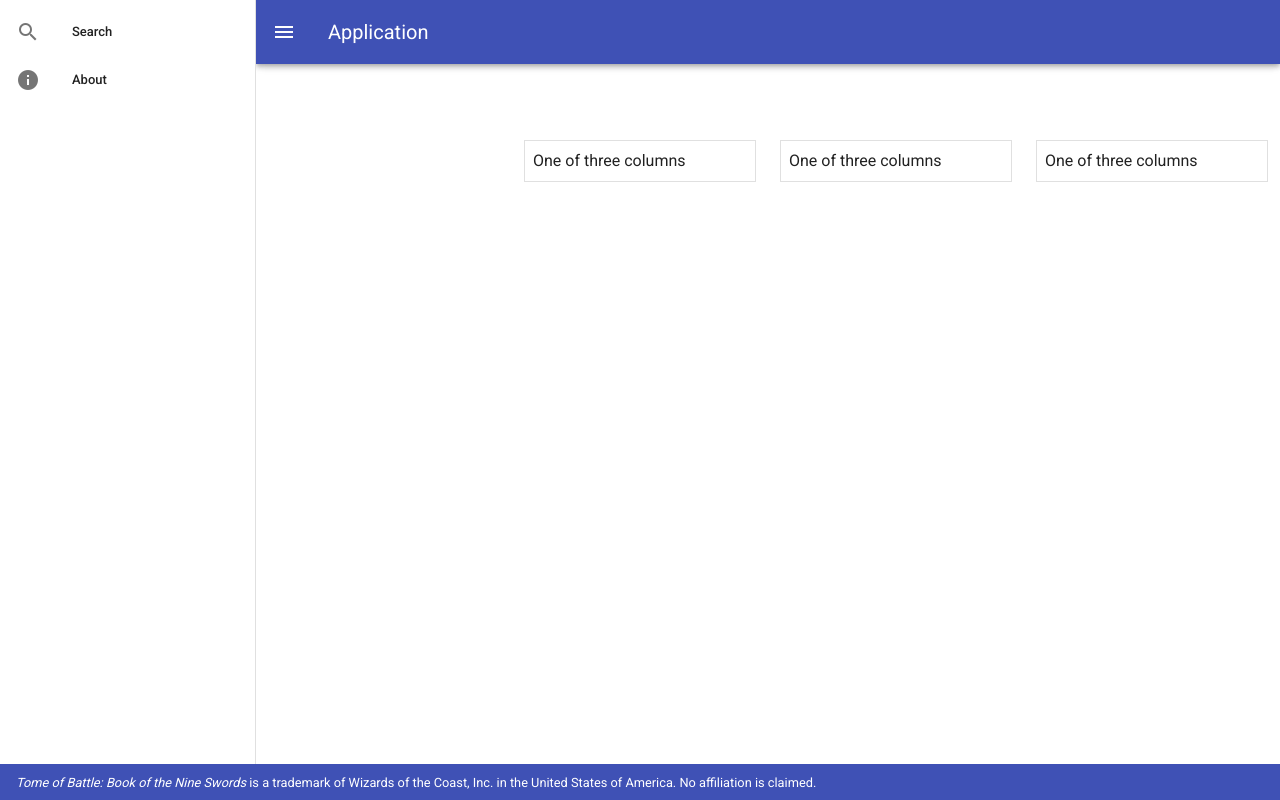
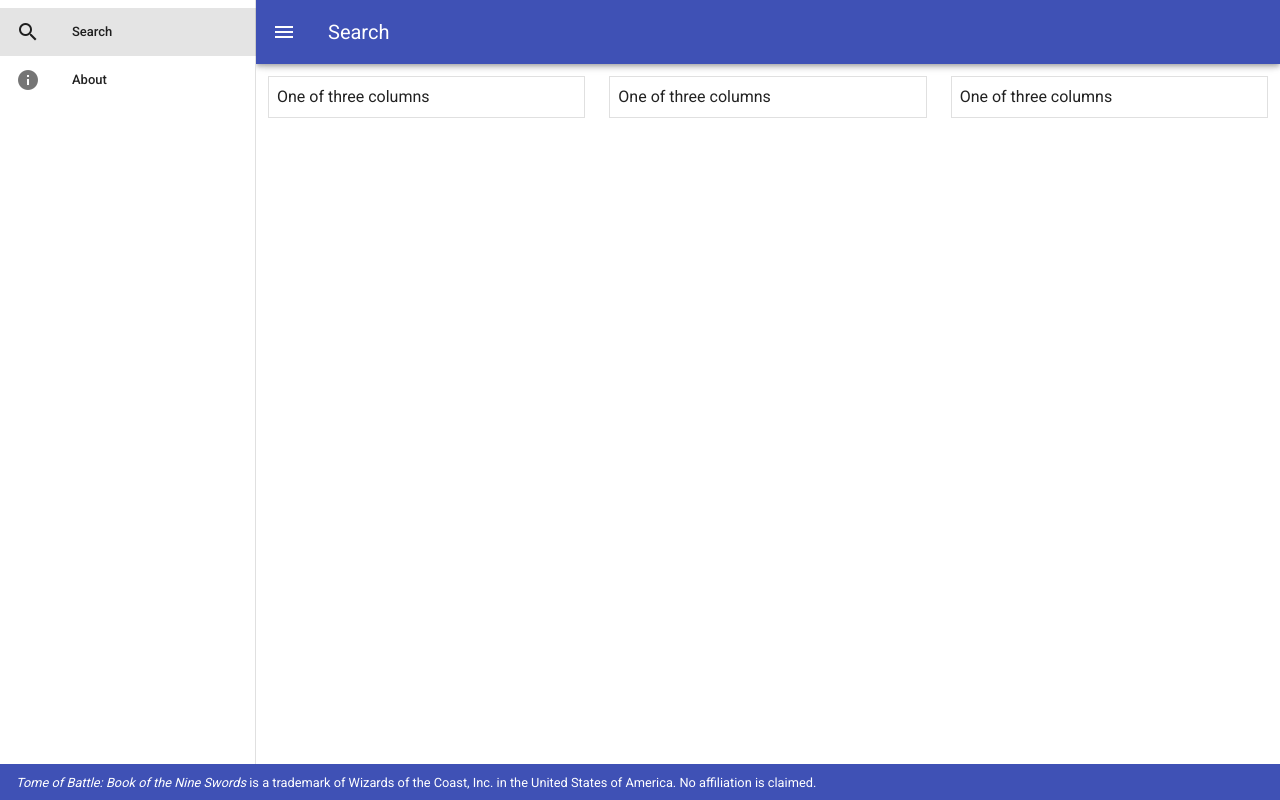
Before and after one commit to Ernir/tome-of-battle-tools, a Vue app in the folder frontend/: page / in a window 1280 px wide. Both pictures are taken after a click on the button 28 px from the left and 32 px from the top of the page. Built offline with nearby package versions, Linux system fonts and the light colour scheme.

Commit message:
Scope main view, introduce navigation

```diff
--- a/frontend/src/App.vue
+++ b/frontend/src/App.vue
@@ -1,5 +1,6 @@
 <template>
   <v-app id="tob-tools">
+    <Navigation />
     <v-main>
       <router-view />
     </v-main>
@@ -10,11 +11,12 @@
 <script lang="ts">
 import Vue from "vue";
 import Footer from "@/components/Footer.vue";
+import Navigation from "@/components/Navigation.vue";
 
 export default Vue.extend({
   name: "App",
 
-  components: { Footer },
+  components: { Navigation, Footer },
 
   data: () => ({
     //
--- /dev/null
+++ b/frontend/src/components/Navigation.vue
@@ -0,0 +1,39 @@
+<template>
+  <nav id="nav">
+    <v-navigation-drawer v-model="drawer" app>
+      <v-list dense>
+        <v-list-item link to="/">
+          <v-list-item-action>
+            <v-icon>mdi-magnify</v-icon>
+          </v-list-item-action>
+          <v-list-item-content>
+            <v-list-item-title>Search</v-list-item-title>
+          </v-list-item-content>
+        </v-list-item>
+        <v-list-item link to="/about">
+          <v-list-item-action>
+            <v-icon>mdi-information</v-icon>
+          </v-list-item-action>
+          <v-list-item-content>
+            <v-list-item-title>About</v-list-item-title>
+          </v-list-item-content>
+        </v-list-item>
+      </v-list>
+    </v-navigation-drawer>
+
+    <v-app-bar app color="indigo" dark>
+      <v-app-bar-nav-icon @click.stop="drawer = !drawer"></v-app-bar-nav-icon>
+      <v-toolbar-title>{{ $route.name }}</v-toolbar-title>
+    </v-app-bar>
+  </nav>
+</template>
+
+<script>
+import Vue from "vue";
+import Component from "vue-class-component";
+
+@Component
+export default class Navigation extends Vue {
+  drawer = false;
+}
+</script>
--- a/frontend/src/router/index.ts
+++ b/frontend/src/router/index.ts
@@ -7,7 +7,7 @@ Vue.use(VueRouter);
 const routes: Array<RouteConfig> = [
   {
     path: "/",
-    name: "Home",
+    name: "Search",
     component: Search
   },
   {
--- a/frontend/src/views/Search.vue
+++ b/frontend/src/views/Search.vue
@@ -1,32 +1,4 @@
 <template>
-  <div id="tob-search">
-    <v-navigation-drawer v-model="drawer" app>
-      <v-list dense>
-        <v-list-item link>
-          <v-list-item-action>
-            <v-icon>mdi-magnify</v-icon>
-          </v-list-item-action>
-          <v-list-item-content>
-            <v-list-item-title>Search</v-list-item-title>
-          </v-list-item-content>
-        </v-list-item>
-        <v-list-item link to="/about">
-          <v-list-item-action>
-            <v-icon>mdi-information</v-icon>
-          </v-list-item-action>
-          <v-list-item-content>
-            <v-list-item-title>About </v-list-item-title>
-          </v-list-item-content>
-        </v-list-item>
-      </v-list>
-    </v-navigation-drawer>
-
-    <v-app-bar app color="indigo" dark>
-      <v-app-bar-nav-icon @click.stop="drawer = !drawer"></v-app-bar-nav-icon>
-      <v-toolbar-title>Application</v-toolbar-title>
-    </v-app-bar>
-
-    <v-main>
   <v-container>
     <v-row>
       <v-col v-for="n in 3" :key="n" cols="12" sm="4">
@@ -36,8 +8,6 @@
       </v-col>
     </v-row>
   </v-container>
-    </v-main>
-  </div>
 </template>
 
 <script>
@@ -45,7 +15,5 @@ import Vue from "vue";
 import Component from "vue-class-component";
 
 @Component
-export default class Search extends Vue {
-  drawer = false;
-}
+export default class Search extends Vue {}
 </script>
```
Lines whose indentation alone changed are shown as unchanged.
